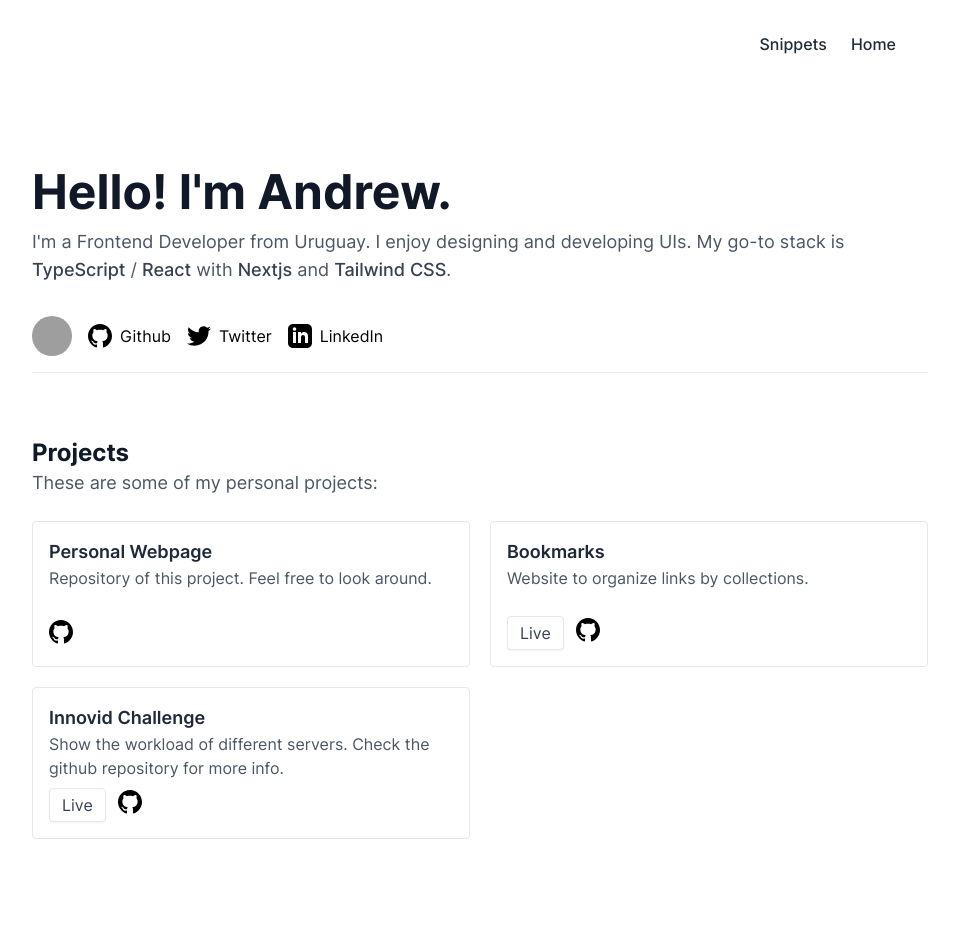
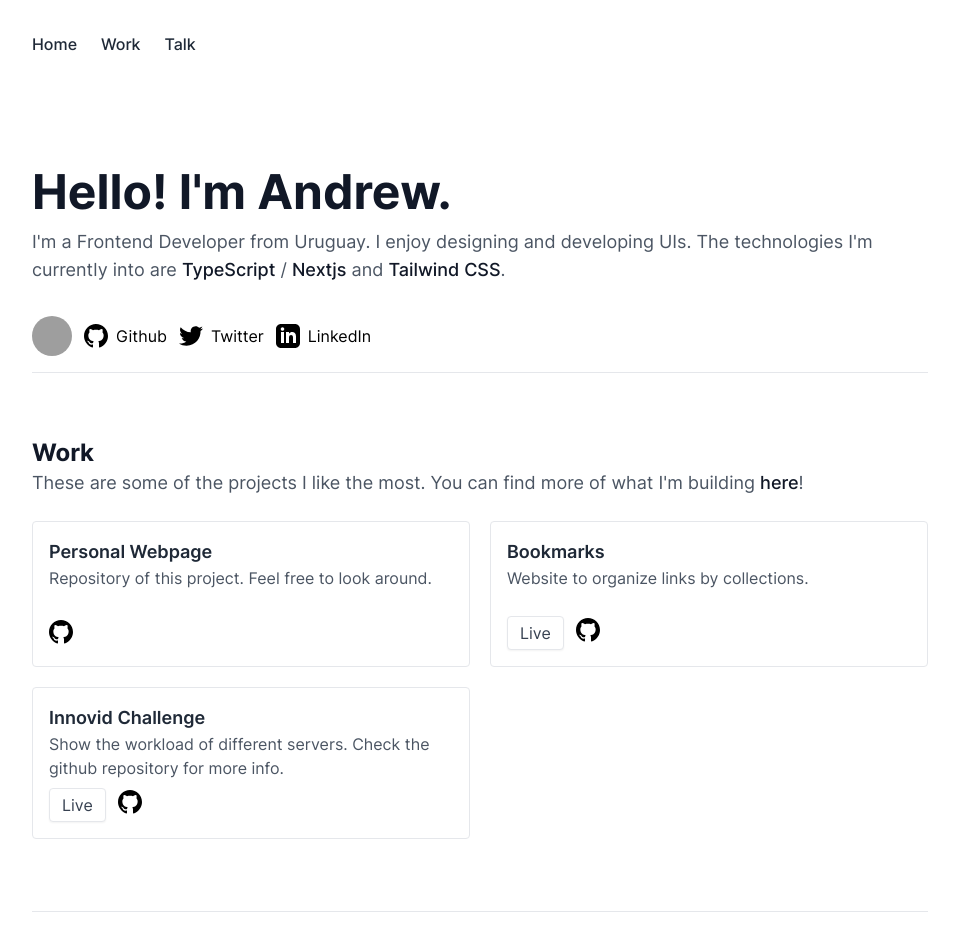
Before and after one commit to andresmarpz/website, a Next.js app: page / in a window 1280 px wide. Shown: the top 939 px of the page, without its empty margins (160-1119 px from the left). Before the commit the page ends 888 px from the top, so only its background shows below. Built offline with nearby package versions, Linux system fonts and the light colour scheme; grey boxes are pictures that could not be loaded.

Commit message:
Home finished atm. Added footer

```diff
--- a/components/Footer.tsx
+++ b/components/Footer.tsx
@@ -2,10 +2,15 @@ import React from 'react';
 
 const Footer = () => {
     return (
-        <div className="mt-20">
-            {/* <hr />
-            <div>work in progress</div> */}
-        </div>
+        <footer className="mt-8">
+            <hr />
+            <div className="py-6 text-gray-800">
+                Deployed at{' '}
+                <span className="font-bold text-gray-900 hover:text-blue-600 cursor-pointer">
+                    <span className="text-xl">▲</span>Vercel
+                </span>
+            </div>
+        </footer>
     );
 };
 
--- a/components/Layout.tsx
+++ b/components/Layout.tsx
@@ -5,15 +5,15 @@ import Footer from '@/components/Footer';
 
 const Layout = ({ children }: { children: React.ReactNode }) => {
     return (
-        <div>
+        <main className="mx-5">
             <Navigation />
-            <div className="flex justify-center">
-                <div className="flex justfiy-center bg-white w-full max-w-4xl h-screen min-w-320 m-auto mx-12">
-                    {children}
+            <div className="flex flex-col items-center">
+                <div className="flex flex-col justfiy-center w-full max-w-4xl m-auto mx-5">
+                    <div className="flex-1">{children}</div>
                     <Footer />
                 </div>
             </div>
-        </div>
+        </main>
     );
 };
 
--- a/components/Navigation.tsx
+++ b/components/Navigation.tsx
@@ -1,16 +1,16 @@
 import React from 'react';
 
-import Link from '@/components/Link';
+import Link from '@/components/NavigationLink';
 
 const Navigation = () => {
     return (
-        <div className="bg-white m-auto max-w-4xl p-8 flex justify-between items-center text-gray-800 sticky top-0">
-            <span></span>
-            <span className="flex space-x-6 items-center">
-                <Link label="Snippets" href="/snippets" />
+        <nav className="bg-white max-w-4xl py-8 m-auto flex items-center text-gray-800 sticky top-0 z-10">
+            <span className="flex gap-6 items-center">
                 <Link label="Home" href="/" />
+                <Link label="Work" href="/work" />
+                <Link label="Talk" href="/talk" />
             </span>
-        </div>
+        </nav>
     );
 };
 
--- a/components/Social.tsx
+++ b/components/Social.tsx
@@ -9,7 +9,7 @@ const Social = (props: {
     label: string;
 }) => {
     return (
-        <div className="flex items-center ml-4">
+        <div className="flex items-center">
             <Image src={props.src} width={24} height={24} alt={props.alt} />
             <a
                 className="ml-2 hover:underline"
--- a/helper/projects.ts
+++ b/helper/projects.ts
@@ -12,7 +12,7 @@ export interface project {
     index: number;
 }
 
-export async function getProjects() {
+export function getProjects(amount?: number) {
     const dir = fs.readdirSync(root + '/data/projects');
     const projects: project[] = [];
     dir.forEach((label) => {
@@ -24,5 +24,7 @@ export async function getProjects() {
     });
 
     projects.sort((a: project, b: project) => (a.index > b.index ? 1 : -1));
-    return projects;
+    return amount === undefined
+        ? projects
+        : projects.slice(0, Math.min(projects.length, amount));
 }
--- a/package.json
+++ b/package.json
@@ -21,6 +21,7 @@
         "autoprefixer": "^10.2.6",
         "fs": "^0.0.1-security",
         "next": "11.0.1",
+        "nprogress": "^0.2.0",
         "postcss": "^8.3.5",
         "react": "17.0.2",
         "react-dom": "17.0.2",
@@ -28,6 +29,7 @@
         "tailwindcss": "^2.2.4"
     },
     "devDependencies": {
+        "@types/nprogress": "^0.2.0",
         "@types/react": "17.0.13",
         "eslint": "7.29.0",
         "eslint-config-next": "11.0.1",
--- a/pages/_app.tsx
+++ b/pages/_app.tsx
@@ -1,12 +1,44 @@
 import Layout from '@/components/Layout';
 import '@/styles/globals.css';
 import type { AppProps } from 'next/app';
+import Head from 'next/head';
+import Router from 'next/router';
+import NProgress from 'nprogress';
+import 'nprogress/nprogress.css';
+import { useEffect } from 'react';
 
-function MyApp({ Component, pageProps }: AppProps) {
+export default function App({ Component, pageProps }: AppProps) {
+    useEffect(() => {
+        Router.events.on('routeChangeStart', () => NProgress.start());
+        Router.events.on('routeChangeComplete', () => NProgress.done());
+        Router.events.on('routeChangeError', () => NProgress.done());
+
+        return () => {
+            Router.events.off('routeChangeStart', () => NProgress.start());
+            Router.events.off('routeChangeComplete', () => NProgress.done());
+            Router.events.off('routeChangeError', () => NProgress.done());
+        };
+    }, []);
+
     return (
-        <Layout>
-            <Component {...pageProps} />
-        </Layout>
+        <>
+            <Head>
+                <title>Andrés Martínez</title>
+                <meta
+                    name="description"
+                    content="andres martinez personal website andresmarpz uruguay"
+                />
+                <meta charSet="utf-8" />
+                <meta
+                    name="viewport"
+                    content="width=device-width,initial-scale=1"
+                />
+                <meta name="mobile-web-app-capable" content="yes" />
+                <link rel="icon" href="/favicon.ico" />
+            </Head>
+            <Layout>
+                <Component {...pageProps} />
+            </Layout>
+        </>
     );
 }
-export default MyApp;
--- a/pages/index.tsx
+++ b/pages/index.tsx
@@ -1,7 +1,7 @@
 import { getProjects, project } from '@/helper/projects';
 
-import Head from 'next/head';
 import Image from 'next/image';
+import Link from 'next/link';
 import Project from '@/components/Project';
 import Social from '@/components/Social';
 
@@ -9,8 +9,8 @@ interface props {
     projects: project[];
 }
 
-export async function getStaticProps() {
-    const projects = await getProjects();
+export function getStaticProps() {
+    const projects = getProjects(3);
 
     return {
         props: { projects }
@@ -19,26 +19,16 @@ export async function getStaticProps() {
 
 export default function Home({ projects }: props) {
     return (
-        <>
-            <Head>
-                <title>Andrés Martínez</title>
-                <meta
-                    name="description"
-                    content="andres martinez personal website andresmarpz uruguay"
-                />
-                <link rel="icon" href="/favicon.ico" />
-            </Head>
-
         <main>
             <h1 className="text-gray-900 text-5xl font-bold mt-20">
                 Hello! I'm Andrew.
             </h1>
             <h2 className="text-gray-600 text-lg mt-3">
                 I'm a Frontend Developer from Uruguay. I enjoy designing and
-                    developing UIs. My go-to stack is <b>TypeScript</b> /{' '}
-                    <b>React</b> with <b>Nextjs</b> and <b>Tailwind CSS</b>.
+                developing UIs. The technologies I'm currently into are{' '}
+                <b>TypeScript</b> / <b>Nextjs</b> and <b>Tailwind CSS</b>.
             </h2>
-                <div className="mt-8 flex items-center">
+            <div className="mt-8 flex flex-wrap gap-3 items-center">
                 <Image
                     src="https://avatars.githubusercontent.com/u/78830288?v=4"
                     width={40}
@@ -68,16 +58,26 @@ export default function Home({ projects }: props) {
 
             <hr className="mt-4" />
 
-                <div className="mt-16">
-                    <h2 className="text-gray-900 text-2xl font-bold">
-                        Projects
-                    </h2>
+            <section className="mt-16">
+                <Link href="/work">
+                    <a className="text-gray-900 text-2xl font-bold hover:underline">
+                        Work
+                    </a>
+                </Link>
+
                 <div>
                     <h2 className="text-gray-600 text-lg">
-                            These are some of my personal projects:
+                        These are some of the projects I like the most. You can
+                        find more of what I'm building{' '}
+                        <Link href="/work">
+                            <a className="hover:underline">
+                                <b>here</b>
+                            </a>
+                        </Link>
+                        !
                     </h2>
                     <div className="grid grid-cols-1 gap-4 sm:grid-cols-2 sm:gap-5 mt-6 pb-10">
-                            {projects.map((project, index) => (
+                        {projects.map((project) => (
                             <Project
                                 key={project.title}
                                 title={project.title}
@@ -88,13 +88,10 @@ export default function Home({ projects }: props) {
                         ))}
                     </div>
                 </div>
-                </div>
-                {/* <div className="mt-10">
-                    <h2 className="text-gray-900 text-2xl font-bold">
-                        Snippets
-                    </h2>
-                </div> */}
+            </section>
+            {/* <section className="mt-10">
+                <h2 className="text-gray-900 text-2xl font-bold">Snippets</h2>
+            </section> */}
         </main>
-        </>
     );
 }
--- /dev/null
+++ b/pages/talk.tsx
@@ -0,0 +1,3 @@
+export default function Talk() {
+    return <div>Talk!</div>;
+}
--- /dev/null
+++ b/pages/work.tsx
@@ -0,0 +1,7 @@
+export default function Work() {
+    return (
+        <div>
+            <h1 className="text-2xl font-bold text-black">Work</h1>
+        </div>
+    );
+}
--- a/styles/globals.css
+++ b/styles/globals.css
@@ -21,7 +21,7 @@ body {
 
 b {
     font-weight: 500;
-    @apply text-gray-700;
+    @apply text-gray-900;
 }
 
 * {
```
Also changed, not shown: components/NavigationLink.tsx (renamed from components/Link.tsx), 1 other file (tests, documents, lock files or other folders). Lines whose indentation alone changed are shown as unchanged.
